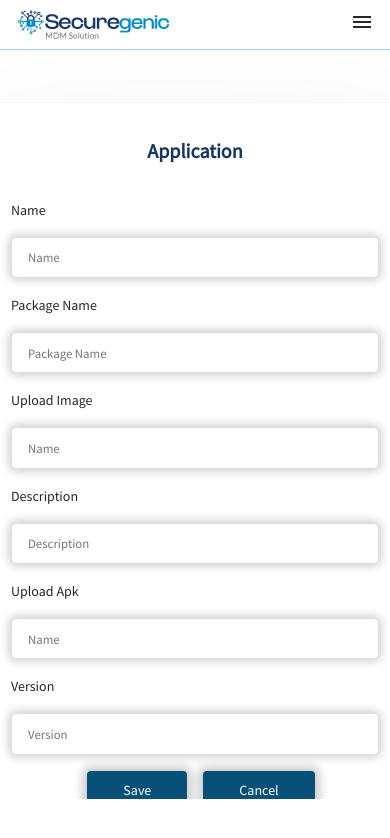
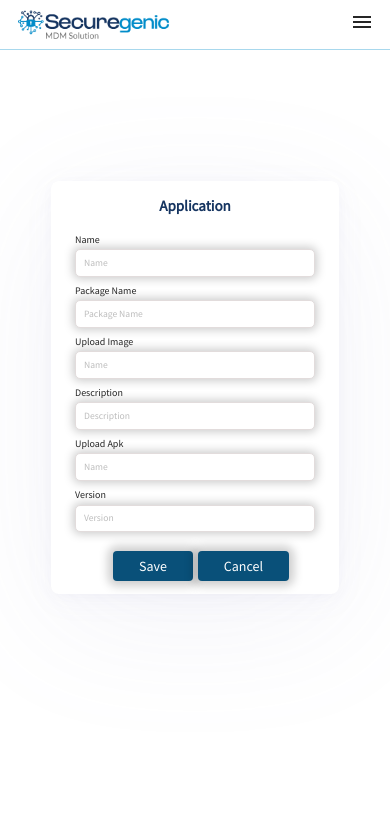
Before and after one commit to OsamaAslam29/SecureGenic-DeviceManagement, a React (Create React App) app in the folder securegenic/: page /Add in a window 390 px wide. Shown: the top 838 px of the page. Built offline with nearby package versions, Linux system fonts and the light colour scheme.

Commit message:
applcation

```diff
--- a/securegenic/src/Pages/ApplicationManagement/Application.jsx
+++ b/securegenic/src/Pages/ApplicationManagement/Application.jsx
@@ -1,12 +1,10 @@
 import React from 'react'
-// import Alert from './Alert/Alert'
 import ApplicationCard from './Application/ApplicationCard'
 
 const Application = () => {
   return (
     <div>
         <ApplicationCard/>
-        {/* <Alert/> */}
     </div>
   )
 }
--- a/securegenic/src/Pages/ApplicationManagement/Application/Add/Add.scss
+++ b/securegenic/src/Pages/ApplicationManagement/Application/Add/Add.scss
@@ -1,5 +1,5 @@
 .add_application {
-    height: 80vh;
+    height: 83vh;
     display: flex;
     flex-direction: column;
     align-items: center;
@@ -23,6 +23,7 @@
         text-align: center;
         padding-bottom: 1rem;
     }
+
 }
 
 .inputs {
@@ -33,7 +34,10 @@
     .input_box{
         display: flex;
         flex-direction: column;
-        gap: 1rem;
+        gap: .5rem;
+    }
+    ::-webkit-input-placeholder{
+        color: rgb(189, 189, 189);
     }
 
     input {
@@ -53,6 +57,7 @@
     justify-content: center;
     gap: 1rem;
     padding-left: 12px;
+    margin-top: .5rem;
 }
 
 .add_button button {
@@ -69,11 +74,62 @@
 .add_button button:hover {
     background-color: black;
 }
+@media only screen and (max-width: 1150px) {
+    .application {
+        padding: 1rem;
 
-@media only screen and (max-width: 1200px) {
+        .heading {
+            font-size: 18px;
+            padding-bottom: .2rem;
+
+        }
+        .f-text{
+            font-size: 10px;
+
+        }
+
+    }
+    .inputs {
+        padding: .7rem;
+        gap: .4rem;
+        .input_box{
+            gap: .1rem;
+        }
+
+        input {
+            padding: 0.4rem .3rem;
+            padding-left: .5rem;
+            font-size: .5rem;
+            width: 15rem;
+
+        }
+        ::-webkit-input-placeholder{
+            font-size: .6rem;
+         }
+}
+
+.add_button {
+    gap: .3rem;
+}
+
+.add_button button {
+    padding: 4px 26px;
+
+}
+
+}
+
+@media only screen and (max-width: 700px) {
     .add_application {
-        height: 100vh;
+        height: 80vh;
     }
+    .application {
+        padding: .8rem;
+
+        .heading {
+            font-size: 15px;
+            padding-bottom: .2rem;
+        }
 
     .inputs {
         display: flex;
@@ -81,3 +137,4 @@
 
     }
 }
+}
--- a/securegenic/src/Pages/ApplicationManagement/Application/Alert.jsx
+++ /dev/null
@@ -1,48 +0,0 @@
-import React from 'react'
-import './Alert.scss'
-const Alert = () => {
-    return (
-        <div className="alert_box">
-            <div className="heading">Add Application</div>
-            <div className="form_box">
-                <div className="line">
-                    <div className="text_box">
-                        <div className="f-text">Name</div>
-                        <input type="text" placeholder='Name' />
-                    </div>
-                    <div className="text_box">
-                        <div className="f-text">Package Name</div>
-                        <input type="text" placeholder='Package Name' />
-                    </div>
-                </div>
-                <div className="line">
-                    <div className="text_box">
-                        <div className="f-text">Upload Image</div>
-                        <input type="text" />
-                    </div>
-                    <div className="text_box">
-                        <div className="f-text">Description</div>
-                        <input type="text" placeholder='Description' />
-                    </div>
-                </div>
-                <div className="line">
-                    <div className="text_box">
-                        <div className="f-text">Upload Apk</div>
-                        <input type="text" />
-                    </div>
-                    <div className="text_box">
-                        <div className="f-text">Version</div>
-                        <input type="text" placeholder='Version' />
-                    </div>
-                </div>
-                <div className="text_button">
-                    <button>Save</button>
-                    <button>Cancel</button>
-                </div>
-
-            </div>
-        </div>
-    )
-}
-
-export default Alert
--- a/securegenic/src/Pages/ApplicationManagement/Application/Alert.scss
+++ /dev/null
@@ -1,76 +0,0 @@
-.alert_box {
-    padding: 2rem 0;
-    height: 70vh;
-    width: 60vw;
-    display: flex;
-    flex-direction: column;
-    justify-content: center;
-    align-items: center;
-    margin: 2rem 0 0 2rem;
-    background-color: white;
-    border-radius: 8px;
-    box-shadow: 0px 0px 10px 2px rgba(0, 0, 0, 0.205);
-
-
-
-    .heading {
-        font-size: 20px;
-        color: #163561;
-        font-weight: bold;
-        text-align: center;
-        padding-bottom: 1rem;
-    }
-}
-
-.form_box {
-    display: flex;
-    flex-direction: column;
-    gap: 2rem;
-}
-
-.line {
-    display: flex;
-    justify-content: space-around;
-    gap: 1rem;
-}
-
-.text_box {
-    display: flex;
-    flex-direction: column;
-    gap: .5rem;
-
-    .f-text {
-        font-size: 13px;
-    }
-}
-
-.text_box input {
-    padding: 0.6rem .5rem;
-    padding-left: 1rem;
-    font-size: .8rem;
-    width: 23rem;
-    border: .5px solid rgb(226, 220, 220);
-    border-radius: 5px;
-    outline: none;
-    box-shadow: 0px 0px 10px 2px rgba(0, 0, 0, 0.205);
-
-}
-.text_button{
-    display: flex;
-    justify-content: center;
-    gap: 1rem;
-}
-
-.text_button button {
-    color: #FFFFFF;
-    background-color: #095079;
-    border-color: #095079;
-    border: none;
-    border-radius: 4px;
-    padding: 8px 36px;
-    box-shadow: 0px 0px 10px 5px rgba(12, 12, 12, 0.205);
-
-}
-.text_button button:hover {
-    background-color: black;
-}
--- a/securegenic/src/Pages/ApplicationManagement/Application/ApplicationCard.jsx
+++ b/securegenic/src/Pages/ApplicationManagement/Application/ApplicationCard.jsx
@@ -8,20 +8,16 @@ import Heading from '../../../Components/0-Atoms/Heading/Heading'
 const ApplicationCard = () => {
   return (
     <div className='application_card'>
+      <Heading heading="Application Management" para="Manage your mobile application on your devices." />
       <div className="application_container">
-        <Heading heading="Application Management" para="Manage your mobile application on your devices." />
         <div className="application_button">
-
           <button>
-          <Link to="/Add" style={{ textDecoration: "none" }}>
-            <button><FaPlus /><div className="text">Add Application</div></button>
-          </Link>
-
+            <Link to="/Add" style={{ textDecoration: "none" }}>
+              <button><FaPlus /><div className="text">Add Application</div></button>
+            </Link>
           </button>
-
         </div>
       </div>
-
     </div>
   )
 }
--- a/securegenic/src/Pages/ApplicationManagement/Application/ApplicationCard.scss
+++ b/securegenic/src/Pages/ApplicationManagement/Application/ApplicationCard.scss
@@ -2,7 +2,6 @@
     background: rgb(246, 249, 252);
     padding: 0rem 0.9rem;
     height: 100vh;
-    width: 78vw;
 }
 .application_button{
     padding: 1rem;
@@ -24,4 +23,5 @@
               font-weight: bold;
             }
         }
+
 }
--- a/securegenic/src/Pages/Home/Home.jsx
+++ b/securegenic/src/Pages/Home/Home.jsx
@@ -10,7 +10,6 @@ import DeepDive from '../DeepDive/DeepDive'
 import EnrollDevices from '../EnrollDevices/EnrollDevices'
 import Device from '../Devices/Device'
 import Application from '../ApplicationManagement/Application'
-import Alert from '../ApplicationManagement/Application/Alert'
 import Add from "../ApplicationManagement/Application/Add/Add"
 import Wifi from '../WifiProfile/Wifi'
 import Utilities from '../Utilities/Utilities'
@@ -35,7 +34,6 @@ const Home = () => {
           <Route path="/EnrollDevices" component={EnrollDevices} />
           <Route path="/Device" component={Device} />
           <Route path="/Application" component={Application} />
-          <Route path="/Alert" component={Alert} />
           <Route path="/Add" component={Add} />
           <Route path="/Wifi" component={Wifi} />
           <Route path="/Location" component={Location} />
```
